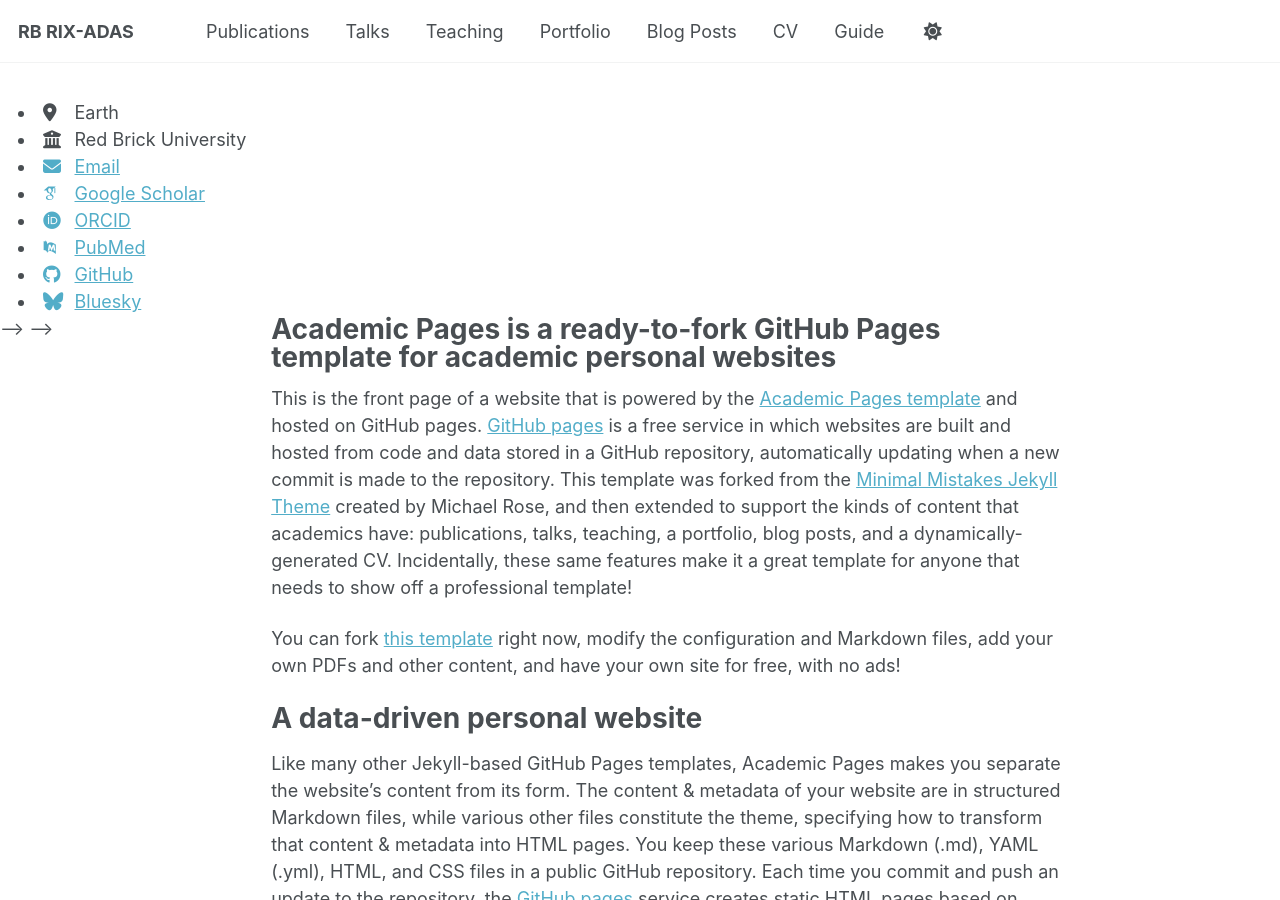
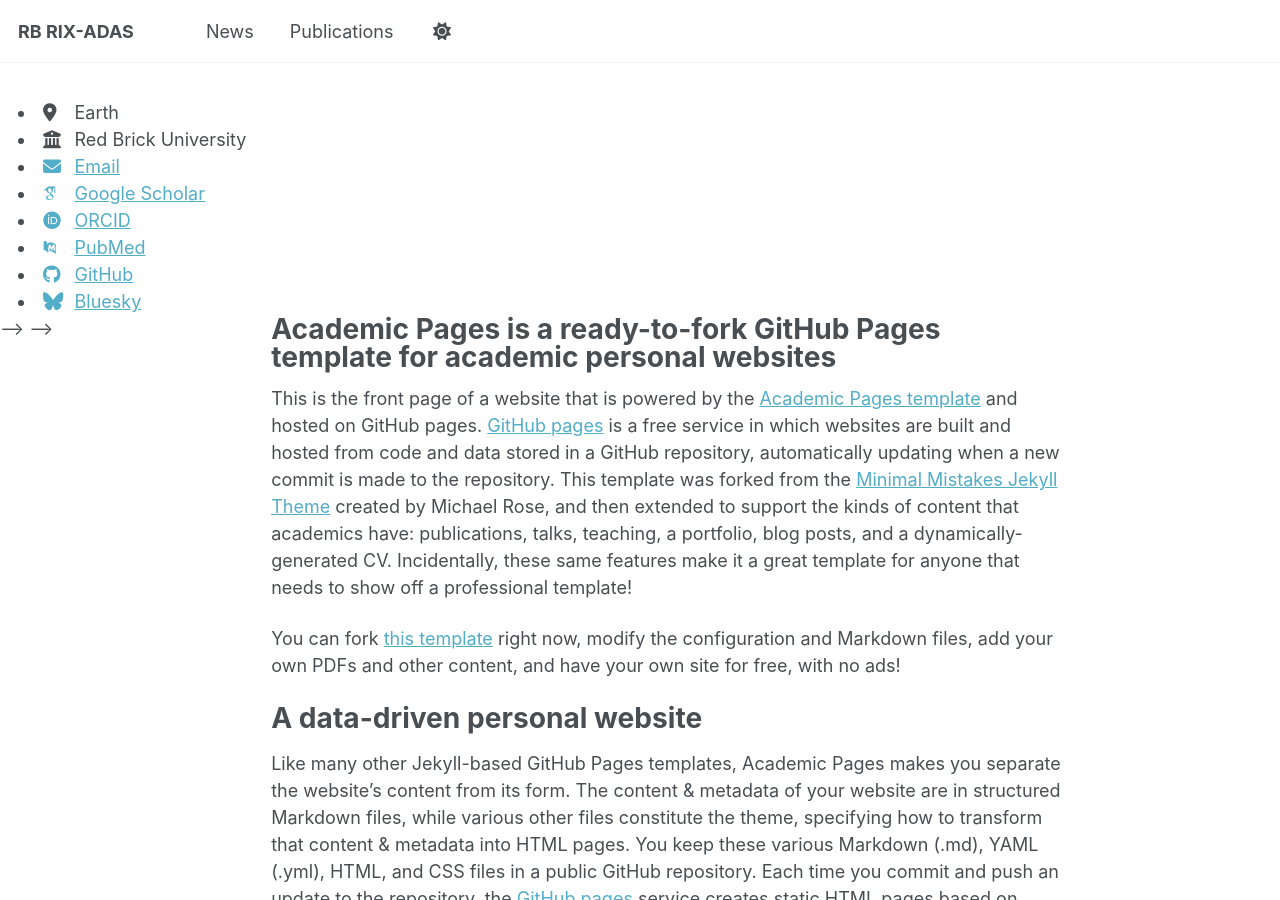
Before and after one commit to Bosch-CR-RIX-ADAS/Bosch-CR-RIX-ADAS.github.io, a Jekyll site: the page built from _pages/about.md, in a window 1280 px wide and 900 px high. Built offline with Jekyll 4.4.1, drawn with Linux system fonts in a browser that asks for light colours; some web fonts are replaced; a script bundle is joined from its source files by our own code; library files that are not in the unit come from our copies.

Commit message:
update navbar

```diff
--- a/_data/navigation.yml
+++ b/_data/navigation.yml
@@ -8,26 +8,8 @@
 #      Markdown formatted page while the second is generated using JSON.
 
 main:
+  - title: "News"
+    url: /news/
+
   - title: "Publications"
     url: /publications/
-
-  - title: "Talks"
-    url: /talks/
-
-  - title: "Teaching"
-    url: /teaching/
-
-  - title: "Portfolio"
-    url: /portfolio/
-
-  - title: "Blog Posts"
-    url: /year-archive/
-
-  - title: "CV"
-    url: /cv/
-
-  # - title: "CV"
-  #   url: /cv-json/
-
-  - title: "Guide"
-    url: /markdown/
```
